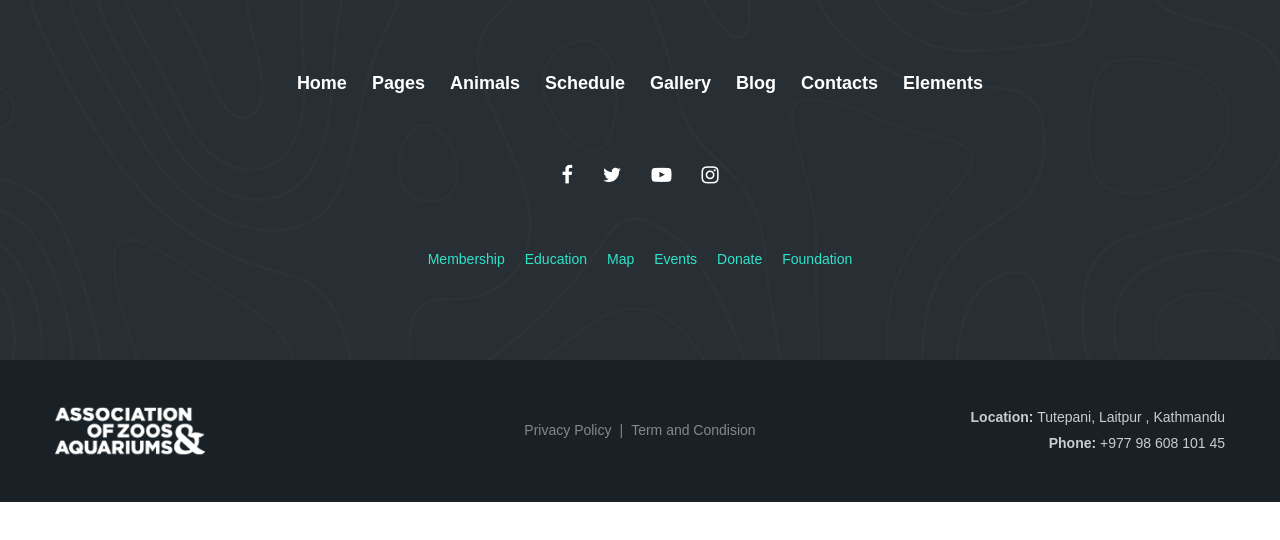
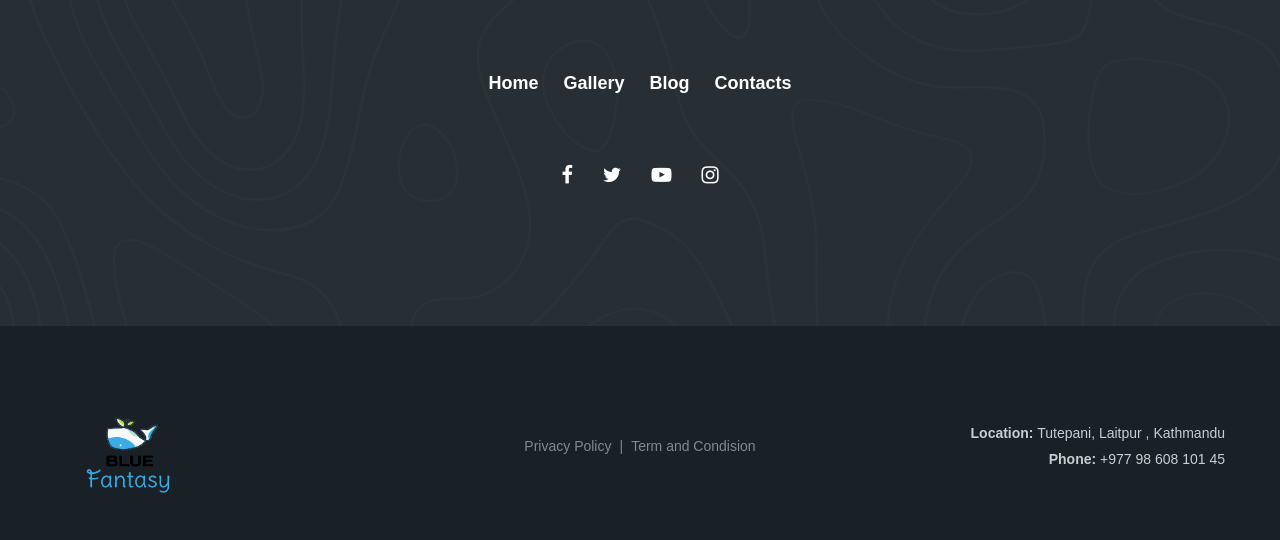
Before and after one commit to rubiin/bluefantasy, a plain HTML site: page index.html in a window 1280 px wide. Shown: the part 7788-8328 px from the top of the page. Before the commit the page ends 8290 px from the top, so only its background shows below. Drawn offline with nearby package versions, Linux system fonts and the light colour scheme.

Commit message:
feat: changed number

```diff
--- a/index.html
+++ b/index.html
@@ -889,13 +889,9 @@
 						<div class="col-12">
 							<ul class="footer-menu">
 								<li class="footer-menu__item"><a class="footer-menu__link" href="#">Home</a></li>
-								<li class="footer-menu__item"><a class="footer-menu__link" href="#">Pages</a></li>
-								<li class="footer-menu__item"><a class="footer-menu__link" href="#">Animals</a></li>
-								<li class="footer-menu__item"><a class="footer-menu__link" href="#">Schedule</a></li>
 								<li class="footer-menu__item"><a class="footer-menu__link" href="#">Gallery</a></li>
 								<li class="footer-menu__item"><a class="footer-menu__link" href="#">Blog</a></li>
 								<li class="footer-menu__item"><a class="footer-menu__link" href="#">Contacts</a></li>
-								<li class="footer-menu__item"><a class="footer-menu__link" href="#">Elements</a></li>
 							</ul>
 						</div>
 						<div class="col-12">
@@ -910,21 +906,7 @@
 											aria-hidden="true"></i></a></li>
 							</ul>
 						</div>
-						<div class="col-12">
-							<ul class="footer-submenu">
-								<li class="footer-submenu__item"><a class="footer-submenu__link" href="#">Membership</a>
-								</li>
-								<li class="footer-submenu__item"><a class="footer-submenu__link" href="#">Education</a>
-								</li>
-								<li class="footer-submenu__item"><a class="footer-submenu__link" href="#">Map</a></li>
-								<li class="footer-submenu__item"><a class="footer-submenu__link" href="#">Events</a>
-								</li>
-								<li class="footer-submenu__item"><a class="footer-submenu__link" href="#">Donate</a>
-								</li>
-								<li class="footer-submenu__item"><a class="footer-submenu__link" href="#">Foundation</a>
-								</li>
-							</ul>
-						</div>
+
 					</div>
 				</div>
 			</div>
@@ -932,7 +914,7 @@
 				<div class="container">
 					<div class="row align-items-center">
 						<div class="col-lg-4 text-center text-lg-left"><a class="footer__link" href="#"><img
-									src="img/footer-logo.png" alt="logo" /></a></div>
+									src="img/logo_aquarium.png" alt="logo" style="height:150px"/></a></div>
 						<div class="col-lg-4 text-center">
 							<div class="footer-privacy"><a class="footer-privacy__link" href="#">Privacy Policy</a><span
 									class="footer-privacy__divider">|</span><a class="footer-privacy__link"
```
